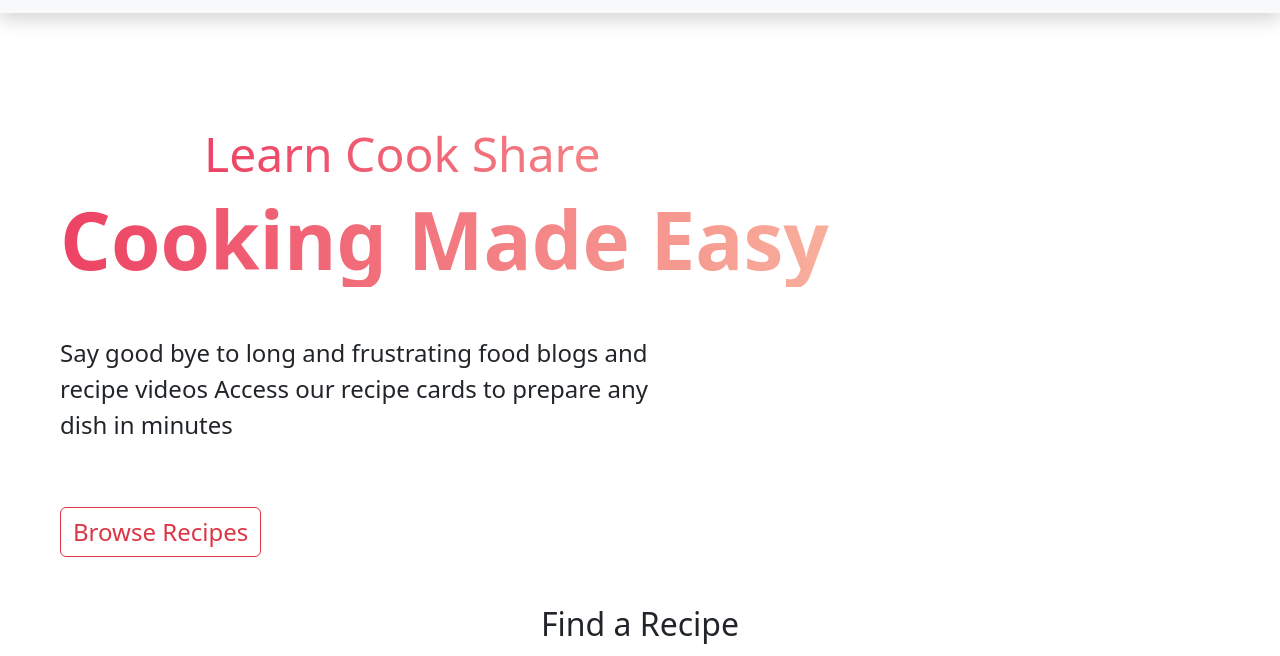
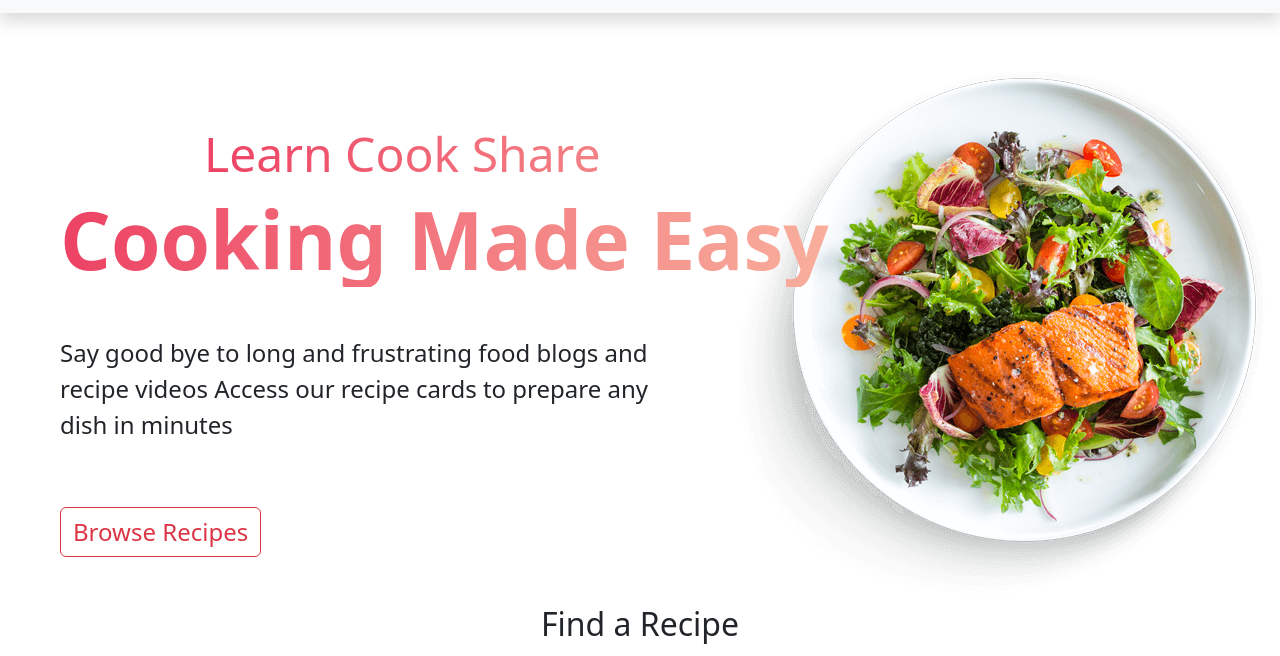
Before and after one commit to ManarMahmoudAmin/food-recipes, a plain HTML site: page index.html in a window 1280 px wide. Shown: the part 67-723 px from the top of the page. Drawn offline with Linux system fonts and the light colour scheme; the site is published under a folder, as on GitHub Pages, so addresses that start at the root find nothing; no server answers.

Commit message:
backgroun edit

```diff
--- a/css/style.css
+++ b/css/style.css
@@ -99,7 +99,7 @@ body{
 
 @media (min-width: 768px) {
   .hero {
-    background-image: url(/Assets/hero-dish.png);
+    background-image: url(../Assets/hero-dish.png);
     background-position: right;
     background-repeat: no-repeat;
   }
```
